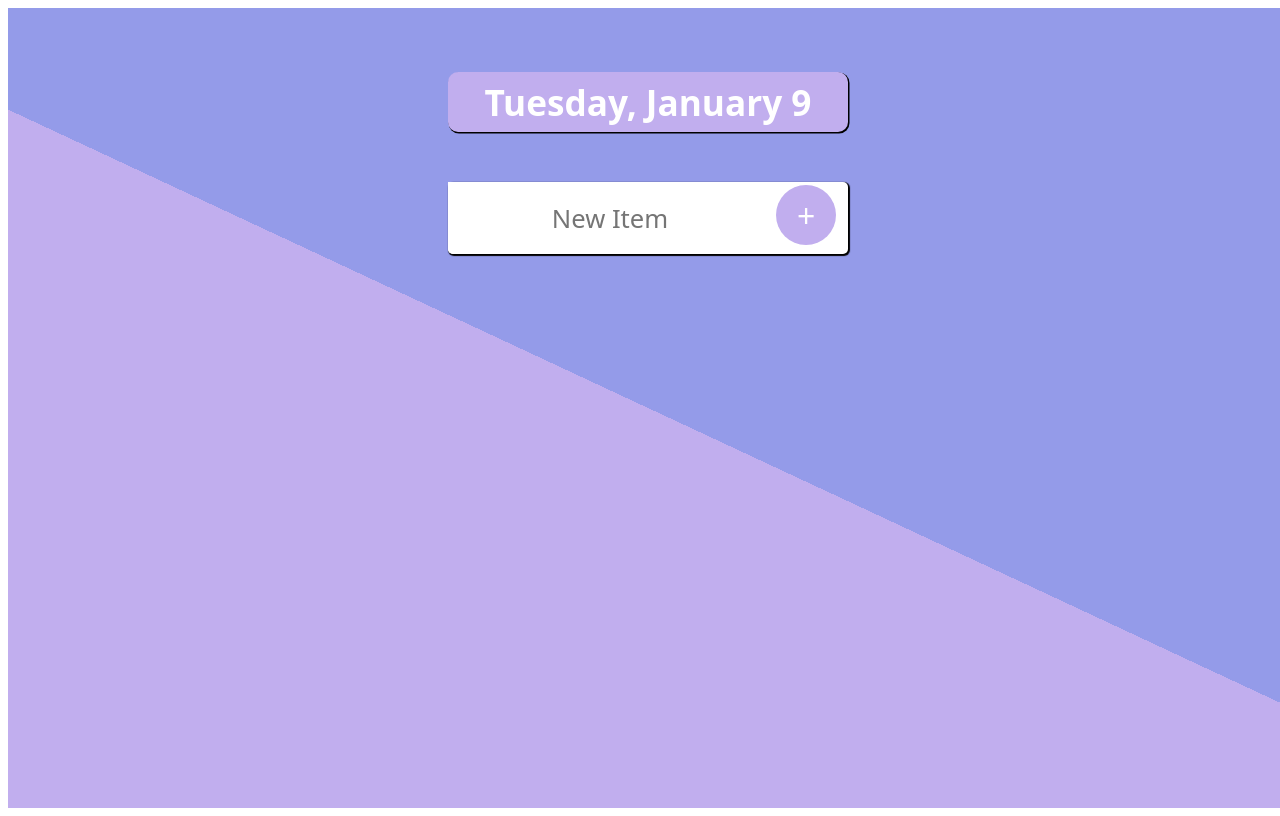
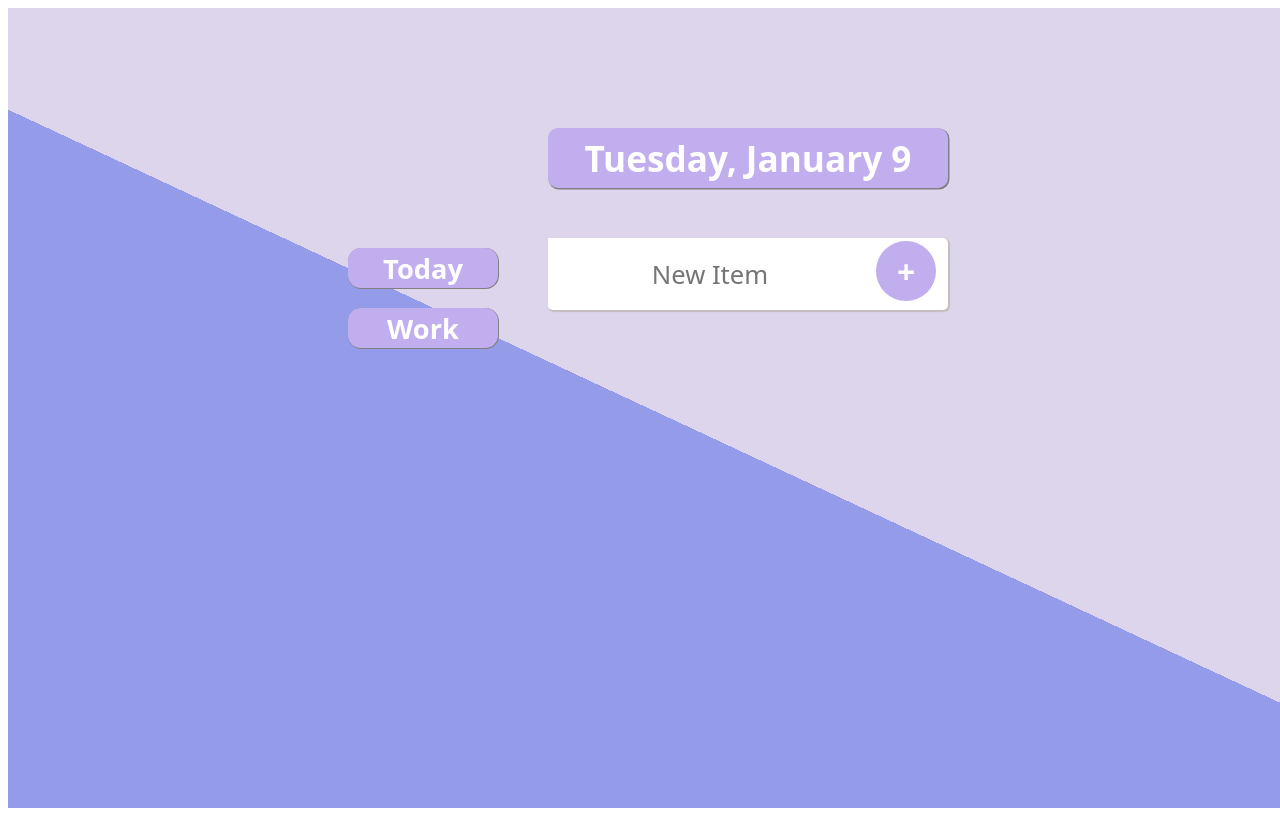
Before and after one commit to jamalsalim-js12/To-Do-List-App, a Node server app: page / in a window 1280 px wide. Run offline with Node 20, Linux system fonts and the light colour scheme.

Commit message:
Completed Function Implemented / List Routes Buttons Added

```diff
--- a/public/styles/style.css
+++ b/public/styles/style.css
@@ -7,8 +7,8 @@
     height: 100vh;
     background: rgb(193, 174, 238);
     background: linear-gradient(25deg,
-            rgba(193, 174, 238, 1) 50%,
-            rgba(148, 155, 233, 1) 50%);
+            rgba(148, 155, 233, 1) 50%,
+            rgb(220, 213, 235) 50%);
     display: flex;
     flex-direction: column;
     align-items: center;
@@ -23,10 +23,45 @@
     align-items: center;
     border-radius: 10px;
     margin-bottom: 50px;
-    margin-top: 5%;
+    margin-top: 30%;
     font-size: 1.1rem;
     color: white;
-    box-shadow: 1px 1px 0.5px 0.5px black;
+    box-shadow: 1px 1px 0.5px 0.5px gray;
+}
+
+.big-container {
+    display: flex;
+    justify-content: center;
+}
+
+.category {
+    margin-top: 40%;
+}
+
+.regular,
+.work {
+    background-color: rgb(193, 174, 238);
+    width: 150px;
+    height: 40px;
+    text-align: center;
+    display: flex;
+    flex-direction: column;
+    justify-content: center;
+    margin-bottom: 20px;
+    border-radius: 0.8rem;
+    margin-right: 50px;
+    box-shadow: 0.5px 0.5px 0.5px 0.5px gray;
+    border: none;
+}
+
+.btn1 {
+    border: none;
+    background-color: transparent;
+    font-size: 1.7rem;
+    font-weight: 700;
+    cursor: pointer;
+    border: none;
+    color: white;
 }
 
 .listItems {
@@ -34,19 +69,25 @@
     width: 400px;
     height: fit-content;
     border-radius: 5px;
-    box-shadow: 1px 1px 1px 1px black;
+    box-shadow: 1px 1px 1px 1px rgb(197, 189, 189);
 }
 
-.listItems p {
-    height: 50px;
+.item {
+    min-height: 70px;
     border-bottom: 0.2px solid gray;
-    /* text-align: center; */
+    display: flex;
+    align-items: center;
+    text-align: center;
     font-size: 1.7rem;
     margin-bottom: 0;
 }
 
+.item :last-child {
+    border: 0;
+}
 
-input[type="checkbox"] {
+
+.check {
     margin-left: 25px;
     margin-right: 30px;
     height: 20px;
@@ -69,12 +110,18 @@ input[type="text"] {
     font-size: 1.6rem;
 }
 
-button {
+.btn {
     height: 60px;
     width: 60px;
     background-color: rgb(193, 174, 238);
     border-radius: 50%;
     border: none;
     font-size: 2rem;
+    text-align: center;
+    font-weight: 900;
     color: white;
 }
+
+:checked+p {
+    text-decoration: line-through;
+}
--- a/views/list.ejs
+++ b/views/list.ejs
@@ -10,6 +10,20 @@
 
 <body>
     <div class="container">
+        <div class="big-container">
+            <div class="category">
+                <div class="regular">
+                    <form action="/">
+                        <button class="btn1">Today</button>
+                    </form>
+                </div>
+                <div class="work">
+                    <form action="/work">
+                        <button class="btn1">Work</button>
+                    </form>
+                </div>
+            </div>
+            <div class="list-container">
                 <div class="heading">
                     <h1 name="listTitle">
                         <%= listTitle %>
@@ -17,21 +31,61 @@
                 </div>
                 <div class="listItems">
                     <% listItems.forEach(item=> { %>
+                        <div class="item">
+                            <input type="checkbox" class="check">
                             <p>
-                    <input type="checkbox">
                                 <%= item %>
                             </p>
+                        </div>
                         <%}); %>
                             <div class="form">
                                 <form action="/" method="post">
                                     <input type="text" name="newList" placeholder="New Item">
-                            <button type="submit" name="list" value="<%= listTitle %>">+</button>
+                                    <button type="submit" class="btn" name="list" value="<%= listTitle %>">+</button>
                                 </form>
                             </div>
-
-
                 </div>
             </div>
+        </div>
+    </div>
+    <script>
+        document.addEventListener("DOMContentLoaded", () => {
+            const checkBoxes = document.querySelectorAll('.check');
+
+            checkBoxes.forEach(checkBox => {
+                checkBox.addEventListener('change', () => {
+                    const listItem = document.querySelector('p');
+                    listItem.classList.toggle('completed', checkBox.checked);
+                    updateLocalStorage();
+                });
+            });
+
+            loadLocalStorage();
+
+            function updateLocalStorage() {
+                const items = [];
+                checkBoxes.forEach((checkBox, index) => {
+                    const listItem = checkBox.parentElement;
+                    items.push({
+                        text: listItem.querySelector('p').innerText,
+                        completed: checkBox.checked,
+                    });
+                });
+                localStorage.setItem('items', JSON.stringify(items));
+            }
+
+            function loadLocalStorage() {
+                const items = JSON.parse(localStorage.getItem('items')) || [];
+
+                items.forEach((item, index) => {
+                    checkBoxes[index].checked = item.completed;
+                    const listItem = checkBoxes[index].parentElement;
+                    listItem.classList.toggle('completed', item.completed);
+                });
+            }
+        });
+    </script>
+
 </body>
 
 </html>
```
Lines whose indentation alone changed are shown as unchanged.
